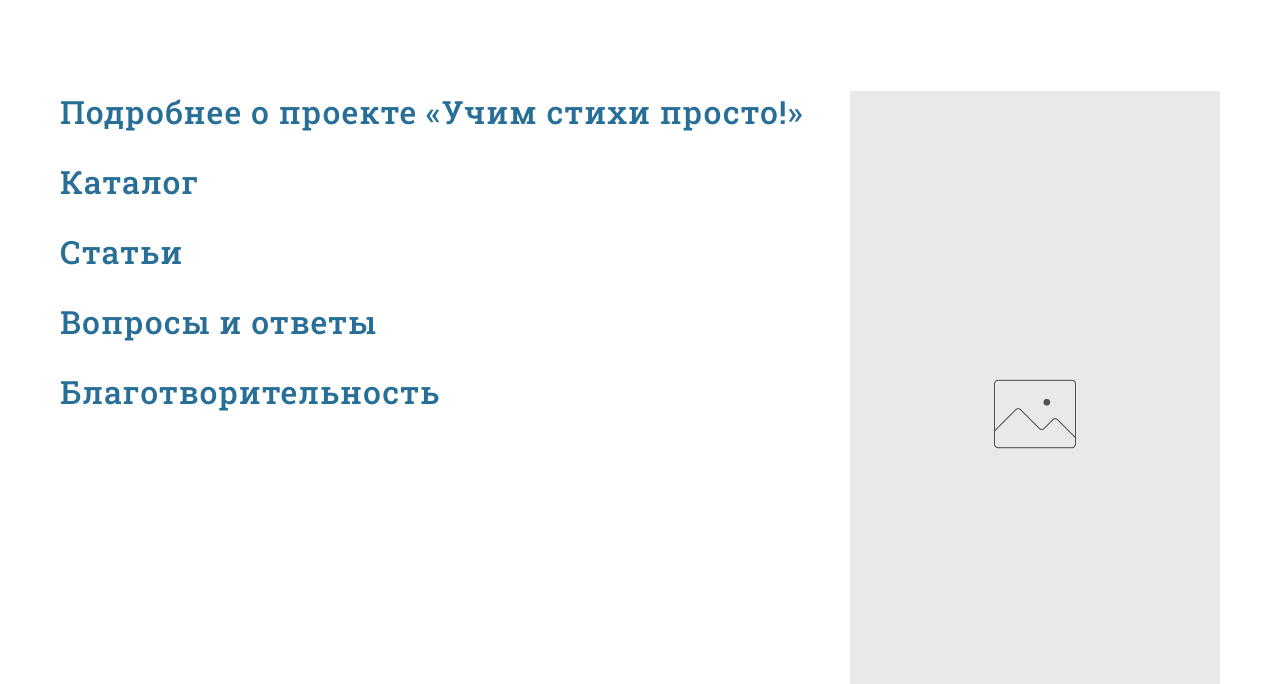
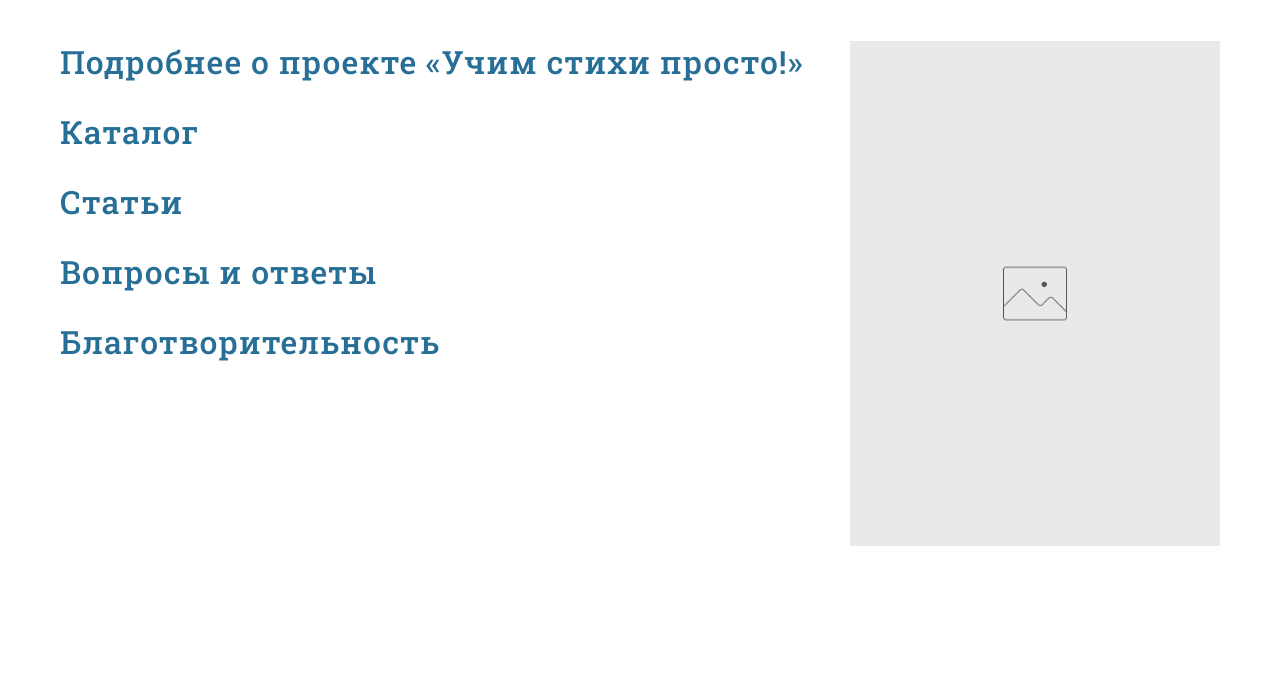
Before and after one commit to AlexKon98/Work-project, a PHP site: page /menu/index.html in a window 1280 px wide. Shown: the part 343-1027 px from the top of the page. Run offline with PHP 8.4, Linux system fonts and the light colour scheme; some libraries are stand-ins or nearby versions.

Commit message:
fixed menu

```diff
--- a/css/style.css
+++ b/css/style.css
@@ -67,6 +67,13 @@
 
 /* Стили для меню */
 
+.menu {
+  display: flex;
+  flex-direction: column;
+  justify-content: space-between;
+  height: 100vh;
+}
+
 .menu__header,
 .menu__social,
 .menu__content {
@@ -83,8 +90,8 @@
 }
 
 .menu__header {
-  padding-top: 42px;
-  padding-bottom: 73px;
+  padding-top: 40px;
+  padding-bottom: 40px;
 }
 
 .menu__link {
@@ -124,7 +131,6 @@
 }
 
 .menu__content {
-  padding-top: 15px;
   align-items: flex-start;
 }
 
@@ -135,13 +141,16 @@
 
 .menu__img {
   max-width: 370px;
-  height: 646px !important;
-  /* height: 530px !important; */
+  max-height: 530px !important;
   object-fit: cover;
 }
 
 .menu__item {
   margin-bottom: 28px !important;
+}
+
+.menu__content-item {
+  height: 646px;
 }
 
 .ui-state-default,
@@ -204,10 +213,6 @@ a.ui-button:active,
   margin-bottom: 0;
 }
 
-.accordion {
-  margin-bottom: 110px;
-}
-
 .footer__wrapper {
   display: flex;
   align-items: flex-end;
--- a/menu/index.html
+++ b/menu/index.html
@@ -189,7 +189,9 @@
               </div>
             </li>
           </ul>
-          <img src="../img/charity-test-img.jpg" alt="" class="menu__img">
+          <div class="menu__content-item">
+            <img src="../img/charity-test-img.jpg" alt="" class="menu__img">
+          </div>
         </div>
       </div>
     </div>
```
Also changed, not shown: article/index.html (+30 -0 lines).
